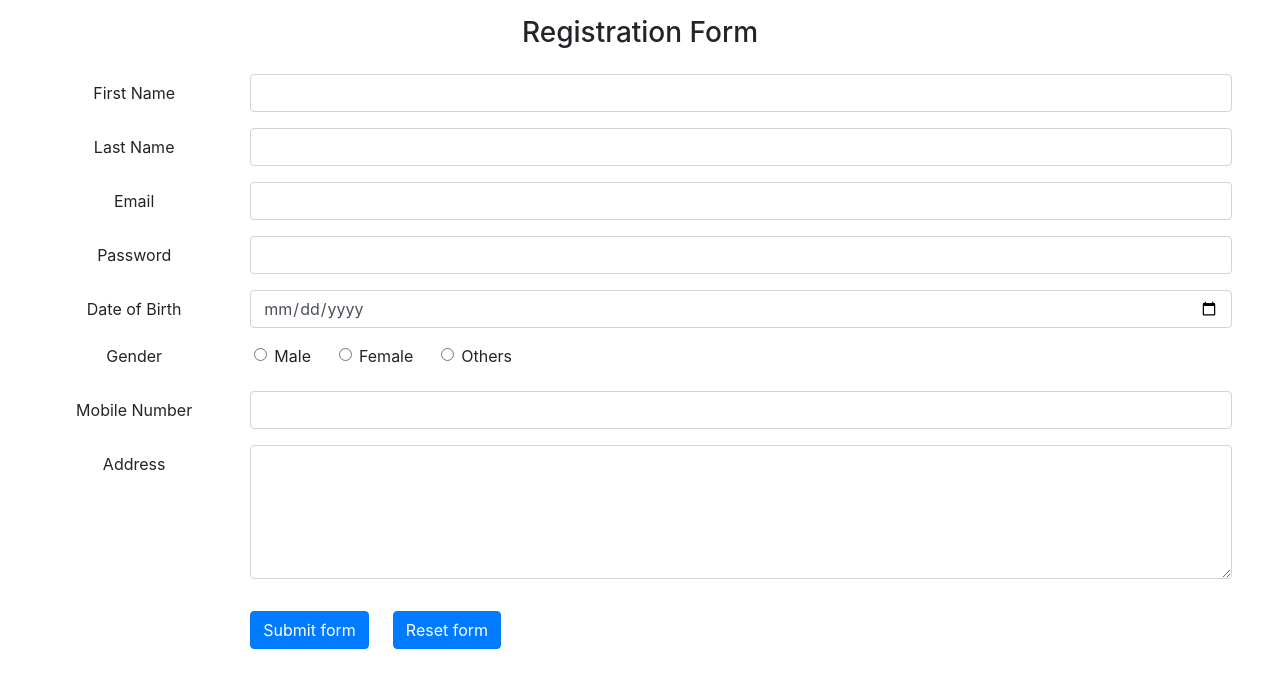
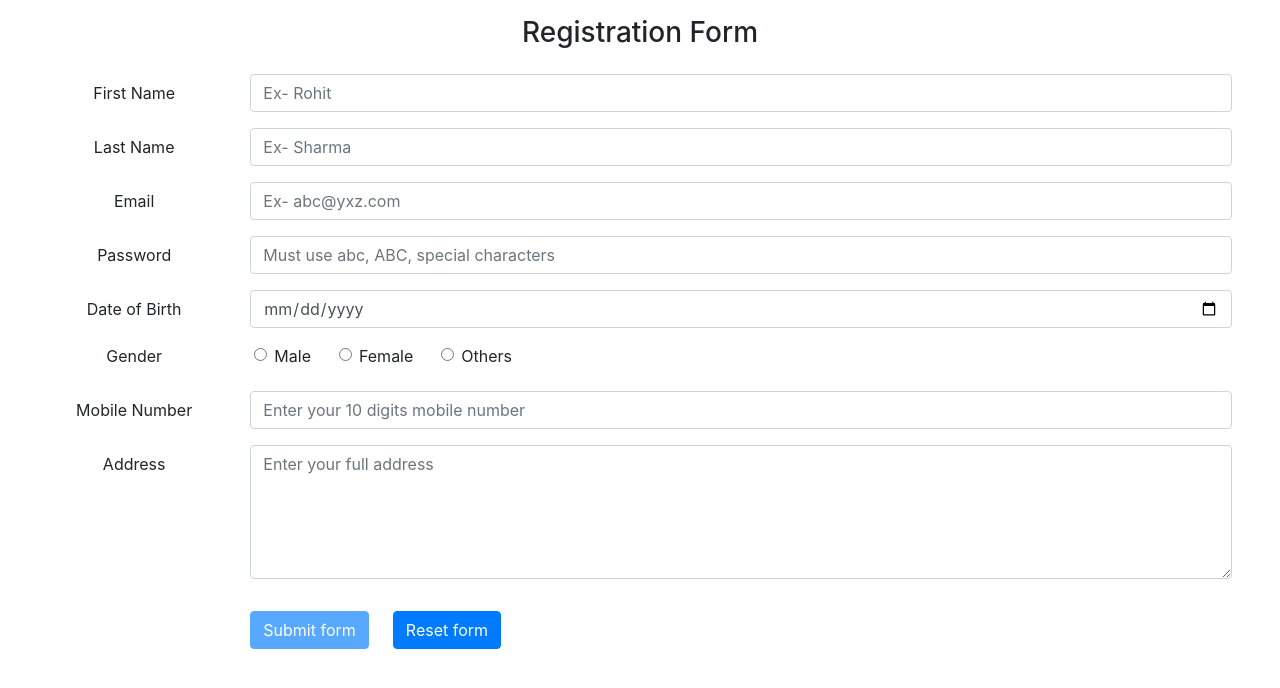
Before and after one commit to thakurbhanu021/FormAndValidation-ReactJs, a React (Create React App) app: page / in a window 1280 px wide. Shown: the top 688 px of the page. Built offline with nearby package versions, Linux system fonts and the light colour scheme.

Commit message:
added conditional styling and updated validation logic

```diff
--- a/src/components/Form.js
+++ b/src/components/Form.js
@@ -1,194 +1,281 @@
-import React , { useState } from 'react';
+import React, { useState } from "react";
 
-import { validEmail, validPassword } from './regex.js';
+import { validEmail, validPassword } from "./regex.js";
 // import classes from './Form.module.css'
 
 const Form = () => {
   const [formData, setformData] = useState({
-        firstName:'',
-        lastName:'',
-        email:'',
-        password:'',
-        dob:'',
-        gender:'',
-        mobile:'',
-        address:''
-    })
+    firstName: "",
+    lastName: "",
+    email: "",
+    password: "",
+    dob: "",
+    gender: "",
+    mobile: "",
+    address: "",
+  });
   const [isDirty, setIsDirty] = useState({
-        firstName:false,
-        lastName:false,
-        email:false,
-        password:false,
-        dob:false,
-        gender:false,
-        mobile:false,
-        address:false
-    })
-    const [errors, setErrors] = useState({})
+    firstName: false,
+    lastName: false,
+    email: false,
+    password: false,
+    dob: false,
+    gender: false,
+    mobile: false,
+    address: false,
+  });
+  const [errors, setErrors] = useState({});
+  const [disabled, setDisabled] = useState(false);
 
   const changeHandler = (field, e) => {
-        const {value} = e.target;
-        const newFormData = {...formData};
-        const newIsDirty = {...isDirty};
+    const { value } = e.target;
+    const newFormData = { ...formData };
+    const newIsDirty = { ...isDirty };
     newFormData[field] = value;
     newIsDirty[field] = true;
     setformData(newFormData);
-        validateFormData(newFormData,newIsDirty);
-    }
+    validateFormData(newFormData, newIsDirty);
+  };
 
   const validateFormData = (data, newIsDirty) => {
-        const newErrors = {...errors};
+    const newErrors = { ...errors };
     // console.log(data, newIsDirty);
     Object.keys(newIsDirty).forEach((field) => {
-            if( field === 'firstName' && newIsDirty[field]){
-                if(!data[field].trim().length){
-                    newErrors[field] = "First Name can't be empty"
-                } else if (data[field].length <= 3){
-                    newErrors[field] = 'First Name must be greater than 3 characters'
+      if (field === "firstName" && newIsDirty[field]) {
+        if (!data[field].trim().length) {
+          newErrors[field] = "First Name can't be empty";
+        } else if (data[field].length <= 3) {
+          newErrors[field] = "First Name must be greater than 3 characters";
         } else {
           delete newErrors[field];
           newIsDirty[field] = false;
         }
-            } else if (field === 'lastName' && newIsDirty[field]){
-                if(!data[field].trim().length){
-                    newErrors[field] = "Last Name can't be empty"
-                } else if (data[field].length<= 3){
-                    newErrors[field] = "Last Name must be greater than 3 characters"
+      } else if (field === "lastName" && newIsDirty[field]) {
+        if (!data[field].trim().length) {
+          newErrors[field] = "Last Name can't be empty";
+        } else if (data[field].length <= 3) {
+          newErrors[field] = "Last Name must be greater than 3 characters";
         } else {
-                    delete newErrors[field]
+          delete newErrors[field];
           newIsDirty[field] = false;
         }
-            } else if (field === 'email' && newIsDirty[field]){
-                if (!validEmail.test(data[field])){
-                    newErrors[field] = "Entered Email is Invalid"
-                } else if (!data[field].trim().length){
-                    newErrors[field] = "Email can't be empty."
-                }
-                else {
-                    delete newErrors[field]
+      } else if (field === "email" && newIsDirty[field]) {
+        if (!validEmail.test(data[field])) {
+          newErrors[field] = "Entered Email is Invalid";
+        } else if (!data[field].trim().length) {
+          newErrors[field] = "Email can't be empty.";
+        } else {
+          delete newErrors[field];
           newIsDirty[field] = false;
         }
-
-            } else if (field === 'password' && newIsDirty[field]) {
-                if (!validPassword.test(data[field])){
-                    newErrors[field] = 'Entered Password is weak'
-                } else if (!data[field].trim().length){
-                    newErrors[field] = "Password can't be empty. Please Set Password!!"
+      } else if (field === "password" && newIsDirty[field]) {
+        if (!validPassword.test(data[field])) {
+          newErrors[field] = "Entered Password is weak";
+        } else if (!data[field].trim().length) {
+          newErrors[field] = "Password can't be empty. Please Set Password!!";
         } else {
-                    delete newErrors[field]
+          delete newErrors[field];
           newIsDirty[field] = false;
         }
-
-            } else if (field === 'dob' && newIsDirty[field]) {
-                if(!data[field].trim().length){
-                    newErrors[field] = 'Please Select your date of birth correctly'
+      } else if (field === "dob" && newIsDirty[field]) {
+        if (!data[field].trim().length) {
+          newErrors[field] = "Please Select your date of birth correctly";
         } else {
-                    delete newErrors[field]
-                    newErrors[field] = false
+          delete newErrors[field];
+          newIsDirty[field] = false;
         }
-
-            } else if (field === 'mobile' && newIsDirty[field]) {
-
-
-            } else if (field === 'address' && newIsDirty[field]) {
-                if(!data[field].trim().length){
-                    newErrors[field] = "Please Enter your full address"
+      } else if (field === "mobile" && newIsDirty[field]) {
+        if (!data[field].trim().length) {
+          newErrors[field] = "Mobile Number can't be empty";
+        } else if (isNaN(data[field])) {
+          newErrors[field] = "Please enter numeric digits";
+        } else {
+          delete newErrors[field];
+          newIsDirty[field] = false;
         }
-                else {
-                    delete newErrors[field]
-                    newIsDirty[field]= false
+      } else if (field === "address" && newIsDirty[field]) {
+        if (!data[field].trim().length) {
+          newErrors[field] = "Please Enter your full address";
+        } else {
+          delete newErrors[field];
+          newIsDirty[field] = false;
+          setDisabled(true);
         }
       }
-        })
+    });
     setIsDirty(newIsDirty);
     setErrors(newErrors);
-        return Object.keys(newErrors)? newErrors : null ;
-    }
+    return Object.keys(newErrors) ? newErrors : null;
+  };
 
-    const submitHandler = () => {
-        alert('your form data is ready to use now! You can view it in your console')
+  // const genderHandler = (field, value) => {
+  //     const newGenderFormData = {...formData};
+  //     newGenderFormData[field] = value;
+  //     setformData(newGenderFormData);
+  // }
+
+  const submitHandler = (event) => {
+    event.preventDefault();
+    alert(
+      "your form data is ready to use now! You can view it in your console"
+    );
     console.log(formData);
-    }
+  };
 
-    const resetHandler = () => {
+  const resetHandler = (event) => {
+    event.preventDefault();
     setformData({
-            firstName:'',
-            lastName:'',
-            email:'',
-            password:'',
-            dob:'',
-            gender:'',
-            mobile:'',
-            address:''
-        })
-        alert('Form Resetted!!')
-    }
+      firstName: "",
+      lastName: "",
+      email: "",
+      password: "",
+      dob: "",
+      gender: "",
+      mobile: "",
+      address: "",
+    });
+    setIsDirty({
+      firstName: false,
+      lastName: false,
+      email: false,
+      password: false,
+      dob: false,
+      gender: false,
+      mobile: false,
+      address: false,
+    });
+    alert("Form Resetted!!");
+  };
 
-
-    return <form className='py-3 px-5'>
-    <h3 className='mb-4'>Registration Form</h3>
+  return (
+    <form className="py-3 px-5">
+      <h3 className="mb-4">Registration Form</h3>
       <div className="form-group row">
-    <label htmlFor="firstName" className="col-sm-2 col-form-label">First Name</label>
+        <label htmlFor="firstName" className="col-sm-2 col-form-label">
+          First Name
+        </label>
         <div className="col-sm-10">
-      <input type="text" className="form-control" id="firstName" value={formData.firstName} onChange={(e)=> changeHandler('firstName', e)}/>
-      {isDirty.firstName && errors.firstName &&  <div className="feedback text-danger">
-        {errors.firstName}
-      </div>}
+          <input
+            type="text"
+            className={isDirty.firstName ? 'form-control is-invalid' : 'form-control'}
+            id="firstName"
+            value={formData.firstName}
+            onChange={(e) => changeHandler("firstName", e)}
+            placeholder="Ex- Rohit"
+          />
+          {isDirty.firstName && errors.firstName && (
+            <div className="feedback text-danger">{errors.firstName}</div>
+          )}
         </div>
       </div>
       <div className="form-group row">
-    <label htmlFor="lastName" className="col-sm-2 col-form-label">Last Name</label>
+        <label htmlFor="lastName" className="col-sm-2 col-form-label">
+          Last Name
+        </label>
         <div className="col-sm-10">
-      <input type="text" className="form-control" id="lastName" value={formData.lastName} onChange={(e)=> changeHandler('lastName', e)}/>
-      {isDirty.lastName && errors.lastName &&  <div className="feedback text-danger">
-        {errors.lastName}
-      </div>}
+          <input
+            type="text"
+            className={isDirty.lastName ? 'form-control is-invalid' : 'form-control'}
+            id="lastName"
+            value={formData.lastName}
+            onChange={(e) => changeHandler("lastName", e)}
+            placeholder="Ex- Sharma"
+          />
+          {isDirty.lastName && errors.lastName && (
+            <div className="feedback text-danger">{errors.lastName}</div>
+          )}
         </div>
       </div>
       <div className="form-group row">
-    <label htmlFor="staticEmail" className="col-sm-2 col-form-label">Email</label>
+        <label htmlFor="staticEmail" className="col-sm-2 col-form-label">
+          Email
+        </label>
         <div className="col-sm-10">
-      <input type="text" className="form-control" id="staticEmail" value={formData.email} onChange={(e)=> changeHandler('email', e)}/>
-      {isDirty.email && errors.email &&  <div className="feedback text-danger">
-        {errors.email}
-      </div>}
+          <input
+            type="text"
+            className={isDirty.email ? 'form-control is-invalid' : 'form-control'}
+            id="staticEmail"
+            value={formData.email}
+            onChange={(e) => changeHandler("email", e)}
+            placeholder="Ex- abc@yxz.com"
+          />
+          {isDirty.email && errors.email && (
+            <div className="feedback text-danger">{errors.email}</div>
+          )}
         </div>
       </div>
       <div className="form-group row">
-    <label htmlFor="inputPassword" className="col-sm-2 col-form-label">Password</label>
+        <label htmlFor="inputPassword" className="col-sm-2 col-form-label">
+          Password
+        </label>
         <div className="col-sm-10">
-      <input type="password" className="form-control" id="inputPassword" value={formData.password} onChange={(e)=> changeHandler('password', e)}/>
-      {isDirty.password && errors.password &&  <div className="feedback text-danger">
-        {errors.password}
-      </div>}
+          <input
+            type="password"
+            className={isDirty.password ? 'form-control is-invalid' : 'form-control'}
+            id="inputPassword"
+            value={formData.password}
+            onChange={(e) => changeHandler("password", e)}
+            placeholder="Must use abc, ABC, special characters"
+          />
+          {isDirty.password && errors.password && (
+            <div className="feedback text-danger">{errors.password}</div>
+          )}
         </div>
       </div>
       <div className="form-group row">
-    <label htmlFor="inputDate" className="col-sm-2 col-form-label">Date of Birth</label>
+        <label htmlFor="inputDate" className="col-sm-2 col-form-label">
+          Date of Birth
+        </label>
         <div className="col-sm-10">
-      <input type="date" className="form-control" id="inputDate" value={formData.dob} onChange={(e)=> changeHandler('dob', e)}/>
-      {isDirty.dob && errors.dob &&  <div className="feedback text-danger">
-        {errors.dob}
-      </div>}
+          <input
+            type="date"
+            className={isDirty.dob ? 'form-control is-invalid' : 'form-control'}
+            id="inputDate"
+            value={formData.dob}
+            onChange={(e) => changeHandler("dob", e)}
+          />
+          {isDirty.dob && errors.dob && (
+            <div className="feedback text-danger">{errors.dob}</div>
+          )}
         </div>
       </div>
       <fieldset className="form-group row">
-    <legend className="col-form-label col-sm-2 float-sm-left pt-0">Gender</legend>
+        <legend className="col-form-label col-sm-2 float-sm-left pt-0">
+          Gender
+        </legend>
         <div className="col-sm-10 d-flex">
           <div className="mx-4">
-        <input className="form-check-input" type="radio" name="gridRadios" id="gridRadios1" value={formData.gender}/>
+            <input
+              className="form-check-input"
+              type="radio"
+              name="gridRadios"
+              id="gridRadios1"
+              value={formData.gender}
+            />
             <label className="form-check-label" htmlFor="gridRadios1">
               Male
             </label>
           </div>
           <div className="mx-4">
-        <input className="form-check-input" type="radio" name="gridRadios" id="gridRadios2" value={formData.gender} />
+            <input
+              className="form-check-input"
+              type="radio"
+              name="gridRadios"
+              id="gridRadios2"
+              value={formData.gender}
+            />
             <label className="form-check-label" htmlFor="gridRadios2">
               Female
             </label>
           </div>
           <div className="mx-4">
-        <input className="form-check-input" type="radio" name="gridRadios" id="gridRadios3" value={formData.gender}/>
+            <input
+              className="form-check-input"
+              type="radio"
+              name="gridRadios"
+              id="gridRadios3"
+              value={formData.gender}
+            />
             <label className="form-check-label" htmlFor="gridRadios3">
               Others
             </label>
@@ -196,33 +283,65 @@ const Form = () => {
         </div>
       </fieldset>
       <div className="form-group row">
-    <label htmlFor="mobile" className="col-sm-2 col-form-label">Mobile Number</label>
+        <label htmlFor="mobile" className="col-sm-2 col-form-label">
+          Mobile Number
+        </label>
         <div className="col-sm-10">
-      <input type="text" className="form-control" id="mobile" value={formData.mobile} onChange={(e)=> changeHandler('mobile', e)}/>
-      {isDirty.mobile && errors.mobile &&  <div className="feedback text-danger">
-        {errors.mobile}
-      </div>}
+          <input
+            type="text"
+            className={isDirty.mobile ? 'form-control is-invalid' : 'form-control'}
+            id="mobile"
+            value={formData.mobile}
+            onChange={(e) => changeHandler("mobile", e)}
+            maxLength="10"
+            placeholder="Enter your 10 digits mobile number"
+          />
+          {isDirty.mobile && errors.mobile && (
+            <div className="feedback text-danger">{errors.mobile}</div>
+          )}
         </div>
       </div>
       <div className="form-group row">
-    <label htmlFor="address" className="col-sm-2 col-form-label">Address</label>
+        <label htmlFor="address" className="col-sm-2 col-form-label">
+          Address
+        </label>
         <div className="col-sm-10">
-      <textarea type="text" className="form-control" id="address" rows='5' value={formData.address} onChange={(e)=> changeHandler('address', e)}/>
-      {isDirty.address && errors.address &&  <div className="feedback text-danger">
-        {errors.address}
-      </div>}
+          <textarea
+            type="text"
+            className={isDirty.address ? 'form-control is-invalid' : 'form-control'}
+            id="address"
+            rows="5"
+            value={formData.address}
+            onChange={(e) => changeHandler("address", e)}
+            placeholder="Enter your full address"
+          />
+          {isDirty.address && errors.address && (
+            <div className="feedback text-danger">{errors.address}</div>
+          )}
         </div>
       </div>
       <div className="form-group row pt-3">
-    <div className='col-sm-2'>
-    </div>
+        <div className="col-sm-2"></div>
         <div className="col-sm-10 d-flex justify-content-start">
-    <button className="btn btn-primary mr-4" type="submit" onClick={submitHandler} >Submit form</button>
-    <button className="btn btn-primary" type="reset" onClick={resetHandler}>Reset form</button>
+          <button
+            className="btn btn-primary mr-4"
+            type="submit"
+            onClick={submitHandler}
+            disabled={!disabled}
+          >
+            Submit form
+          </button>
+          <button
+            className="btn btn-primary"
+            type="reset"
+            onClick={resetHandler}
+          >
+            Reset form
+          </button>
         </div>
       </div>
     </form>
-
+  );
 };
 
 export default Form;
```
Lines whose indentation alone changed are shown as unchanged.
